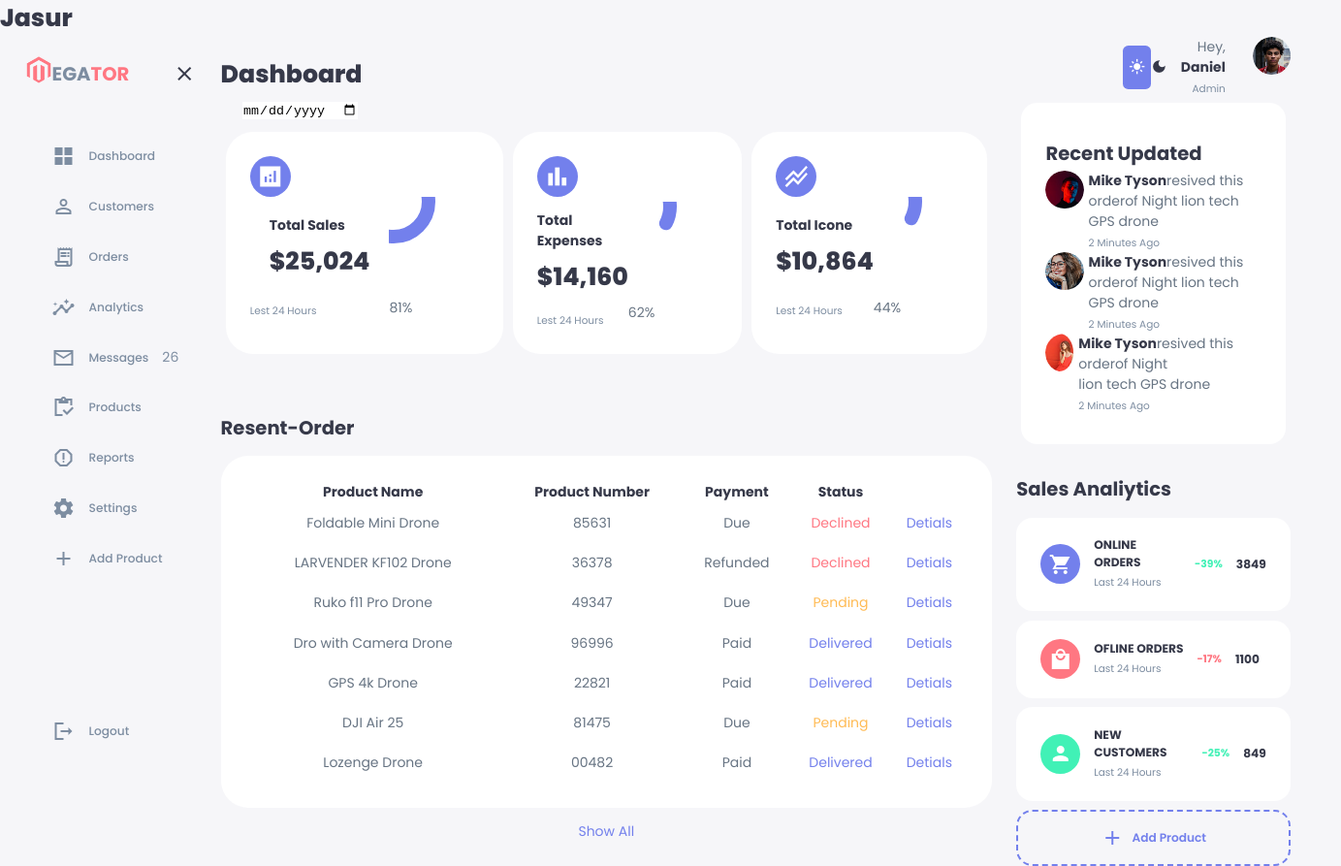
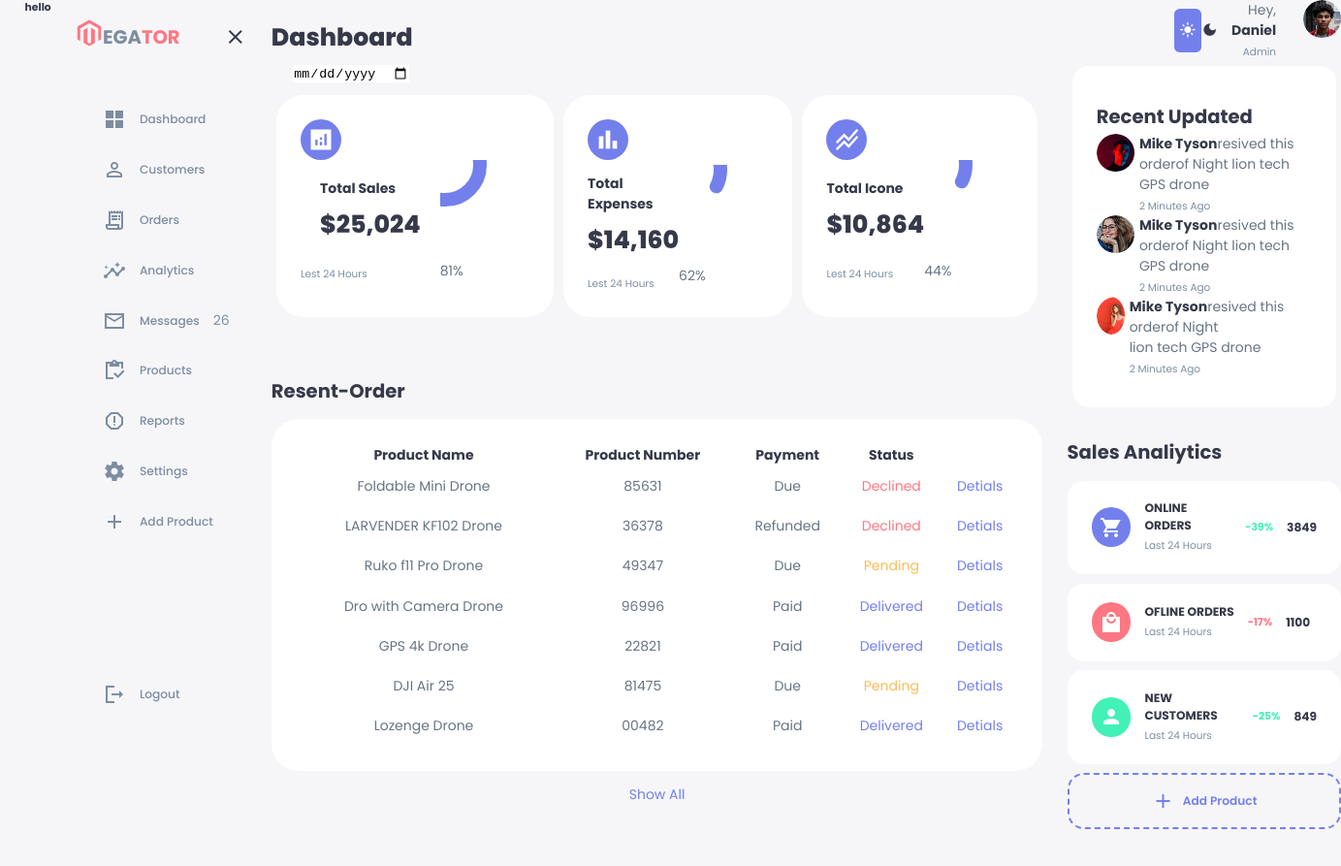
Before and after one commit to yuldawev/dashboard, a plain HTML site: page index.html in a window 1280 px wide. Shown: the whole page at 97% size, 1383 px wide, since content can reach past the window. After the commit the page ends 855 px from the top, so only its background shows below. Drawn offline with Linux system fonts and the light colour scheme.

Commit message:
dashboard

```diff
--- a/index.html
+++ b/index.html
@@ -14,9 +14,8 @@
     <link rel="stylesheet" href="style.css" />
   </head>
   <body>
-    <h1>Jasur</h1>
     <div class="container">
-
+   <h5>hello</h5>
       <aside>
         <div class="top">
           <div class="logo">
```
